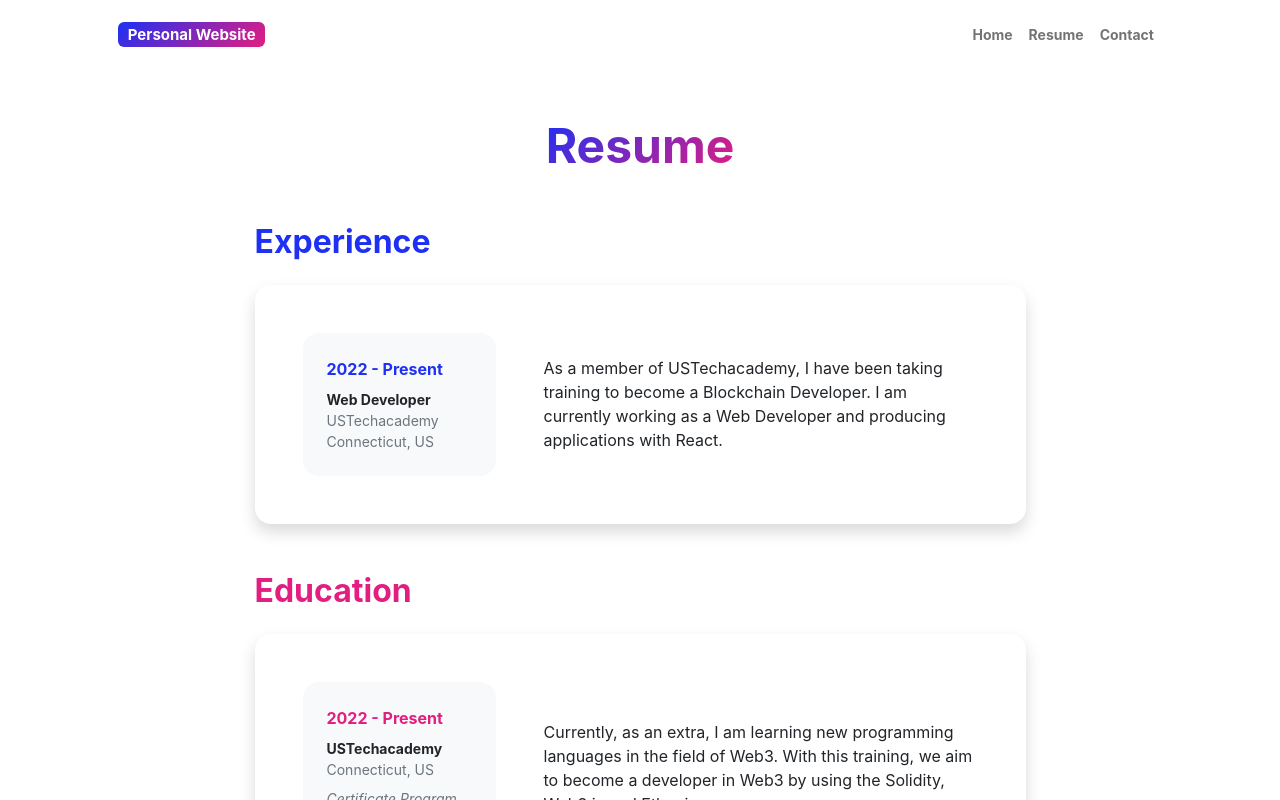
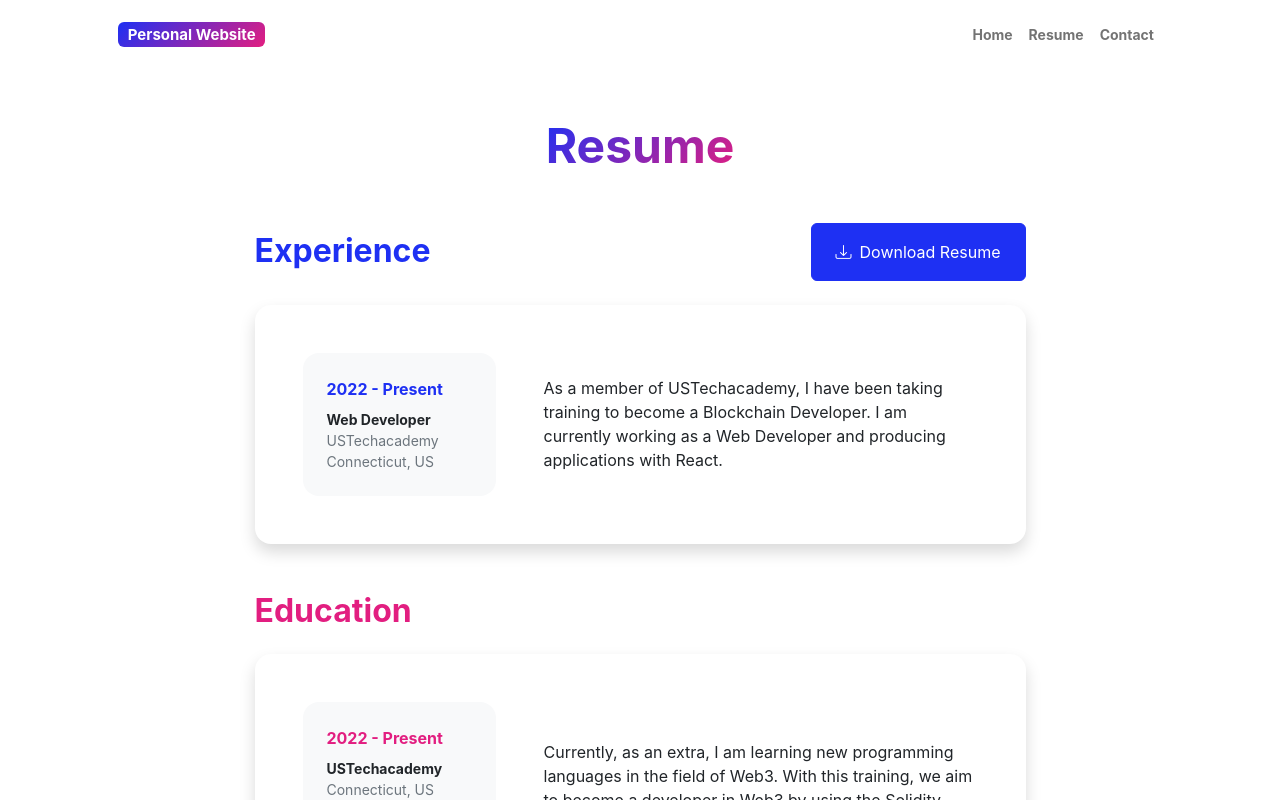
Before and after one commit to mustafaensar/personal-website, a React (Create React App) app: page /resume in a window 1280 px wide. Shown: the top 800 px of the page. Built offline with nearby package versions, Linux system fonts and the light colour scheme.

Commit message:
resume doc is added

```diff
--- a/src/pages/Resume.js
+++ b/src/pages/Resume.js
@@ -16,7 +16,7 @@ export default function Resume() {
                 <h2 className="text-primary fw-bolder mb-0">Experience</h2>
                 {/* Download resume button*/}
                 {/* Note: Set the link href target to a PDF file within your project*/}
-                <a className="btn btn-primary px-4 py-3 d-none" href="https://coursera.org/share/358e7429999cc8829a86044abf4282d8">
+                <a className="btn btn-primary px-4 py-3" href="../../public/assets/docs/Mustafa_Ensar_Cekic_resume.doc" download>
                   <div className="d-inline-block bi bi-download me-2" />
                   Download Resume
                 </a>
```
Also changed, not shown: 1 other file (tests, documents, lock files or other folders).
